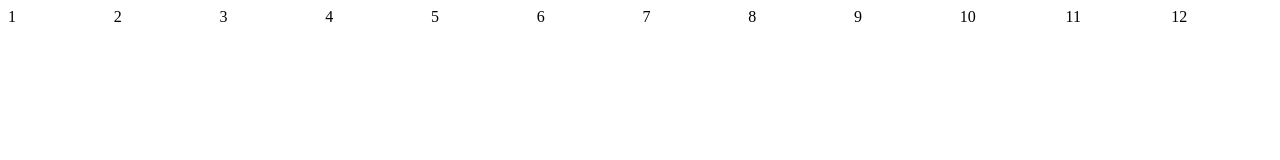
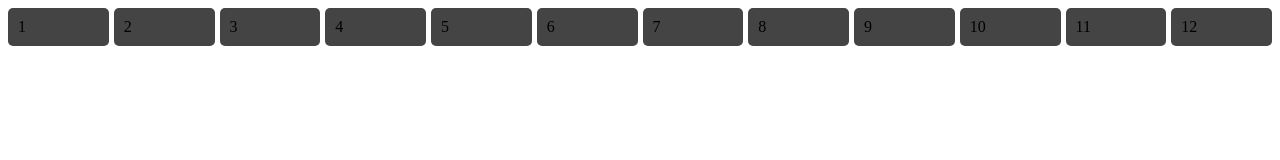
Before and after one commit to Charlizards/Project-2, a plain HTML site: page index.html in a window 1280 px wide. Drawn offline with Linux system fonts and the light colour scheme.

Commit message:
background to grid to view

```diff
--- a/stylesheet.css
+++ b/stylesheet.css
@@ -5,6 +5,7 @@
 }
 
 .grid {
-    background: color #444;
+    background-color:#444;
     border-radius: 5px;
+    padding:10px;
 }
```
